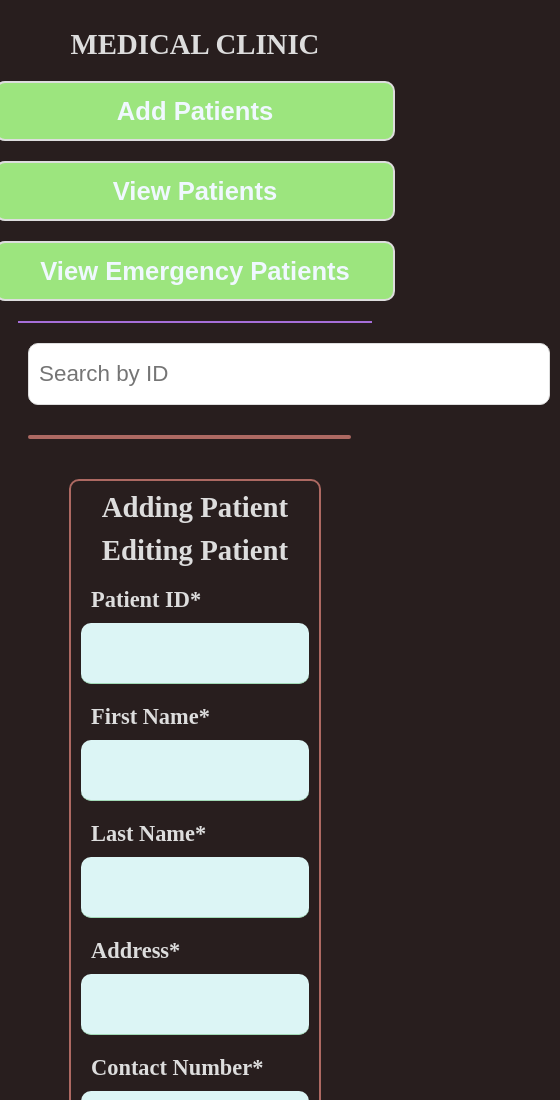
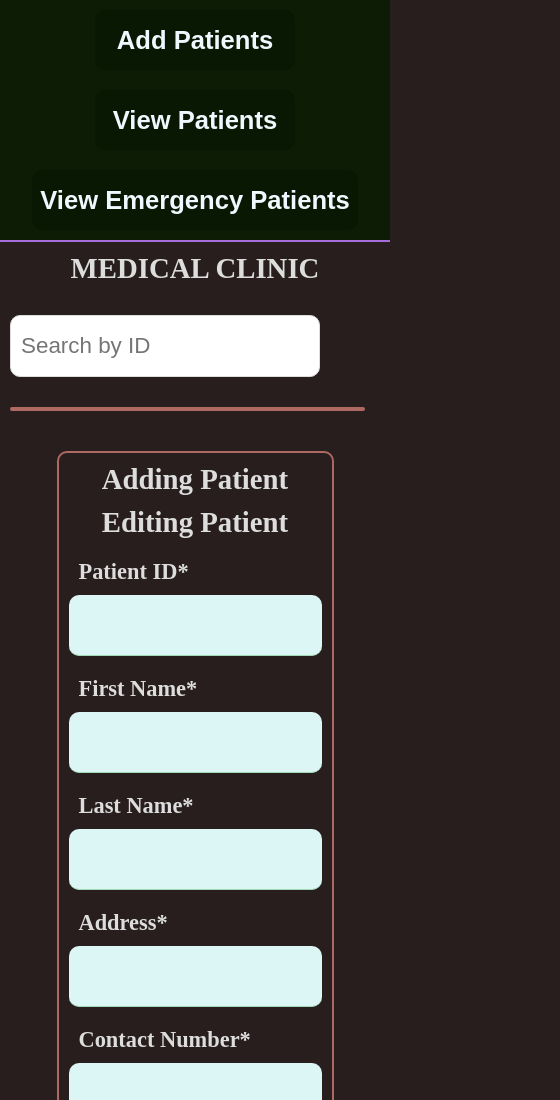
Before and after one commit to otsab19/medical-clinic, a plain HTML site: page index.html in a window 390 px wide. Shown: the top 1100 px of the page, 560 px wide, since content can reach past the window. Drawn offline with Linux system fonts and the light colour scheme; a script that the page names is missing.

Commit message:
Few style fixes.

```diff
--- a/index.html
+++ b/index.html
@@ -3,7 +3,7 @@
 <head>
     <meta charset="UTF-8">
     <title>Medical Clinic</title>
-
+    <meta name="viewport" content="width=device-width, initial-scale=1">
     <script type='module' src='build/dist/index.js' defer></script>
 </head>
 <style>
@@ -11,12 +11,12 @@
 </style>
 
 <body>
-<div class="title">MEDICAL CLINIC</div>
 <div class="action-buttons">
     <button type="button" id="addButton">Add Patients</button>
     <button type="button" id="viewButton">View Patients</button>
     <button type="button" id="viewEmergencyButton">View Emergency Patients</button>
 </div>
+<div class="title">MEDICAL CLINIC</div>
 <div class="search-wrapper">
     <input type="text" id="search" name="search" placeholder="Search by ID"/>
 </div>
--- a/styles.css
+++ b/styles.css
@@ -1,5 +1,6 @@
 body{
-    padding: 10px;
+    padding: 0px;
+    margin:0;
     background-color: #281e1e;
     color: #ddd;
 }
@@ -46,31 +47,40 @@ body{
     border: 2px solid #ad6962;
     border-radius: 10px;
 }
+
+@media only screen and (max-width: 600px){
+    body{
+        overflow: auto !important;
+    }
+    .action-buttons{
+        align-items: center;
+        justify-content: center;
+    }
+    #search{
+        width: auto !important;
+    }
+}
 .action-buttons{
-    padding-bottom: 10px;
     border-bottom: 2px solid #a66ed9;
+    background-color: #0c1c05;
     display: flex;
-    align-items: center;
-}
-
-@media only screen and (max-width: 700px){
-    .action-buttons{
-        flex-direction: column;
-    }
+    flex-wrap: wrap;
+    width: 100%;
 }
 .action-buttons button{
     font-size: 1.6rem;
     font-weight: bold;
     height: 60px;
-    width: 400px;
-    margin: 10px 10px;
-    background-color: #9ce57e;
+    min-width: 200px;
+    background-color: #091803;
     border-radius: 10px;
     color: aliceblue;
-    border: 2px solid #ddd;
+    margin: 10px 10px;
+    border: 2px solid #091803;
 }
 .action-buttons .active{
     background-color: #3a9315;
+    color: #281e1e;
 }
 .action-buttons button:hover, .action-buttons button:focus{
     background-color: #3a9315;
@@ -98,6 +108,7 @@ body{
     border-radius: 10px;
     padding: 10px;
     display: flex;
+    flex-wrap: wrap;
     justify-content: center;
     align-items: baseline;
 }
```
Also changed, not shown: 1 other file.
